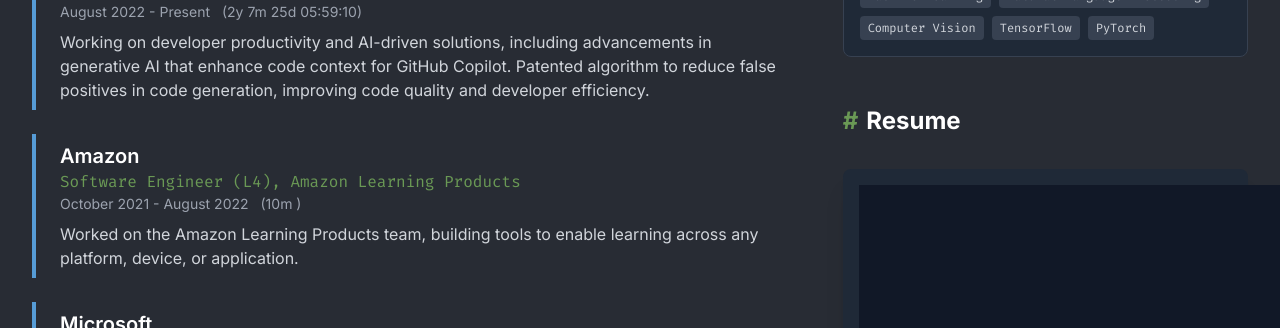
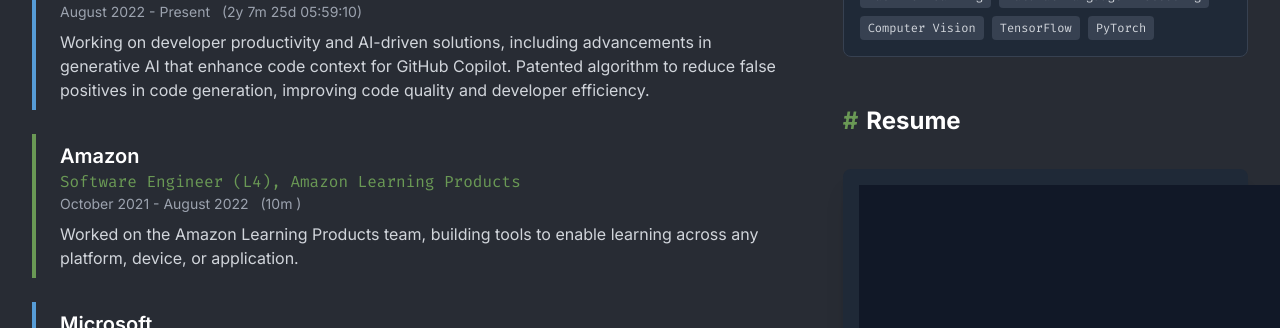
Before and after one commit to mohaimenhasan/mohaimenkhan-website, a Next.js app: page /portfolio/about in a window 1280 px wide. Shown: the part 1000-1328 px from the top of the page. Built offline with nearby package versions, Linux system fonts and the light colour scheme.

Commit message:
fix: update border color in about page from code-blue to code-green

```diff
--- a/pages/about.js
+++ b/pages/about.js
@@ -192,7 +192,7 @@
                   </p>
                 </div>
 
-                <div className="border-l-4 border-code-blue pl-6 py-2">
+                <div className="border-l-4 border-code-green pl-6 py-2">
                   <h3 className="text-xl font-semibold text-white">Amazon</h3>
                   <p className="text-code-green font-mono">Software Engineer (L4), Amazon Learning Products</p>
                   <p className="text-gray-400 text-sm mb-2">
```
